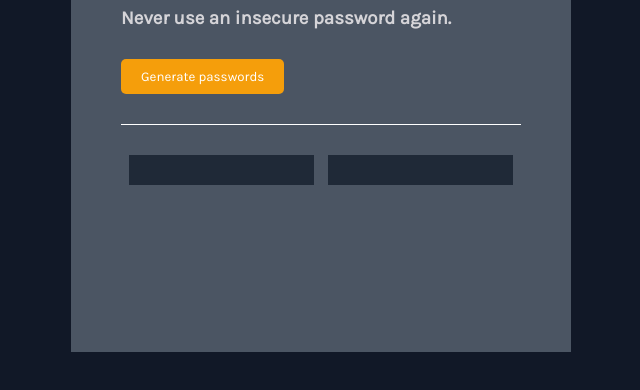
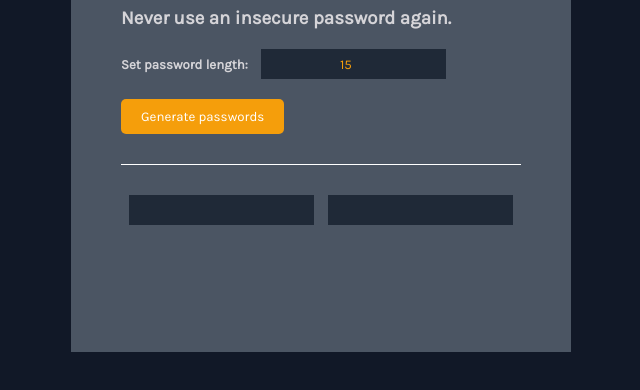
Before and after one commit to tastywee/random-password-generator, a plain HTML site: page index.html in a window 1280 px wide. Shown: the part 218-608 px from the top of the page, without its empty margins (319-959 px from the left). Drawn offline with Linux system fonts and the light colour scheme.

Commit message:
Add the set length option for the password

```diff
--- a/index.html
+++ b/index.html
@@ -13,9 +13,11 @@
       <h1 class="header-white">Generate a</h1>
       <h1 class="header-orange">random password.</h1>
       <h3>Never use an insecure password again.</h3>
+      <h5>Set password length: </h5>
+      <input id="set-length-field" type="number"/>
       <button id="generate-button">Generate passwords</button>
       <div class="divider">
-        <input class="password-field" id="first-input" type="text" />
+        <input class="password-field" id="first-input" type="text"/>
         <input class="password-field" id="second-input" type="text" />
       </div>
     </div>
--- a/script.js
+++ b/script.js
@@ -1,6 +1,11 @@
 const characters = ["A","B","C","D","E","F","G","H","I","J","K","L","M","N","O","P","Q","R","S","T","U","V","W","X","Y","Z","a","b","c","d","e","f","g","h","i","j","k","l","m","n","o","p","q","r","s","t","u","v","w","x","y","z", "0", "1", "2", "3", "4", "5", "6", "7", "8", "9","~","`","!","@","#","$","%","^","&","*","(",")","_","-","+","=","{","[","}","]",",","|",":",";","<",">",".","?",
 "/"];
 
+//SET A PASSWORD LENGTH
+let lengthField = document.getElementById("set-length-field");
+lengthField.value = 15;
+
+//GENERATE RANDOM CHARACTERS
 let generateButton = document.getElementById("generate-button");
 let firstField = document.getElementById("first-input");
 let secondField = document.getElementById("second-input");
@@ -8,8 +13,9 @@ let secondField = document.getElementById("second-input");
 generateButton.addEventListener("click", function() {
     firstField.value = ""
     secondField.value = ""
+    let setLength = lengthField.value;
 
-    for (let i = 0; i < 16; i++) {
+    for (let i = 0; i <setLength; i++) {
         let randomNumberOne = Math.floor(Math.random() * characters.length);
         let randomNumberTwo = Math.floor(Math.random() * characters.length);
         firstField.value += characters[randomNumberOne];
@@ -19,6 +25,7 @@ generateButton.addEventListener("click", function() {
     console.log("Button clicked!");
 });
 
+//COPY TO CLIPBOARD
 function copyToClipboard(inputField) {
     inputField.select();
     document.execCommand('copy');
--- a/styles.css
+++ b/styles.css
@@ -26,7 +26,13 @@ body {
 h3 {
   color: #d5d4d8;
   margin-top: 10px;
-  margin-bottom: 30px;
+  margin-bottom: 20px;
+}
+
+h5 {
+  color: #d5d4d8;
+  display: inline;
+  margin-right: 10px;
 }
 
 button {
@@ -39,6 +45,21 @@ button {
   margin-bottom: 30px;
 }
 
+#set-length-field {
+  background: #1f2937;
+  border: none;
+  width: 185px;
+  height: 30px;
+  color: #f59e0b;
+  text-align: center;
+  font-family: inherit;
+}
+
+#generate-button {
+  display: block;
+  margin-top: 20px;
+}
+
 .divider {
   text-align: center;
   border-top: 1px solid #fff;
@@ -49,9 +70,8 @@ button {
   border: none;
   width: 185px;
   height: 30px;
-  margin: 30px 5px 0 5px;
   color: #f59e0b;
   text-align: center;
-
   font-family: inherit;
+  margin: 30px 5px 0 5px;
 }
```
